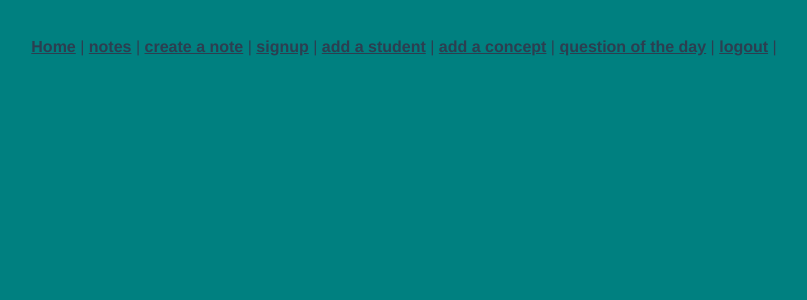
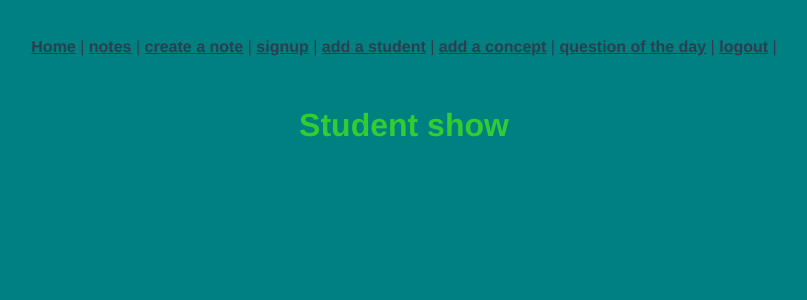
Before and after one commit to jeffspatafora/student-assessment-tracker-app-frontend, a Vue app: page /studentshow in a window 1280 px wide. Shown: the top 300 px of the page, without its empty margins (236-1043 px from the left). Built offline with nearby package versions, Linux system fonts and the light colour scheme.

Commit message:
adds defaul StudentShow.vue and adds to students index links

```diff
--- a/src/router/index.js
+++ b/src/router/index.js
@@ -8,7 +8,8 @@ import LogoutView from '../views/LogoutView.vue';
 import StudentsIndex from '../views/StudentsIndex.vue';
 import StudentCreate from '../views/StudentCreate.vue';
 import ProjectCreate from '../views/ProjectCreate.vue';
-import TriviaView from '../views/TriviaView.vue'
+import TriviaView from '../views/TriviaView.vue';
+import StudentShow from '../views/StudentShow.vue'
 
 const routes = [
   {
@@ -68,6 +69,11 @@ const routes = [
     path: '/trivia',
     name: 'Trivia',
     component: TriviaView
+  },
+  {
+    path: '/studentshow',
+    name: 'StudentShow',
+    component: StudentShow
   }
 ]
 
--- /dev/null
+++ b/src/views/StudentShow.vue
@@ -0,0 +1,20 @@
+<script>
+export default {
+  data: function () {
+    return {
+      message: "Student show",
+    };
+  },
+  created: function () { },
+  methods: {},
+};
+</script>
+
+<template>
+  <div class="home">
+    <h1>{{ message }}</h1>
+  </div>
+</template>
+
+<style>
+</style>
--- a/src/views/StudentsIndex.vue
+++ b/src/views/StudentsIndex.vue
@@ -27,7 +27,7 @@ export default {
     <h1>{{ message }}</h1>
   </div>
   <div v-for="student in students" v-bind:key="student.id">
-    <a href="">{{ student.name }}</a>
+    <a href="/studentshow">{{ student.name }}</a>
   </div>
 </template>
 
```
